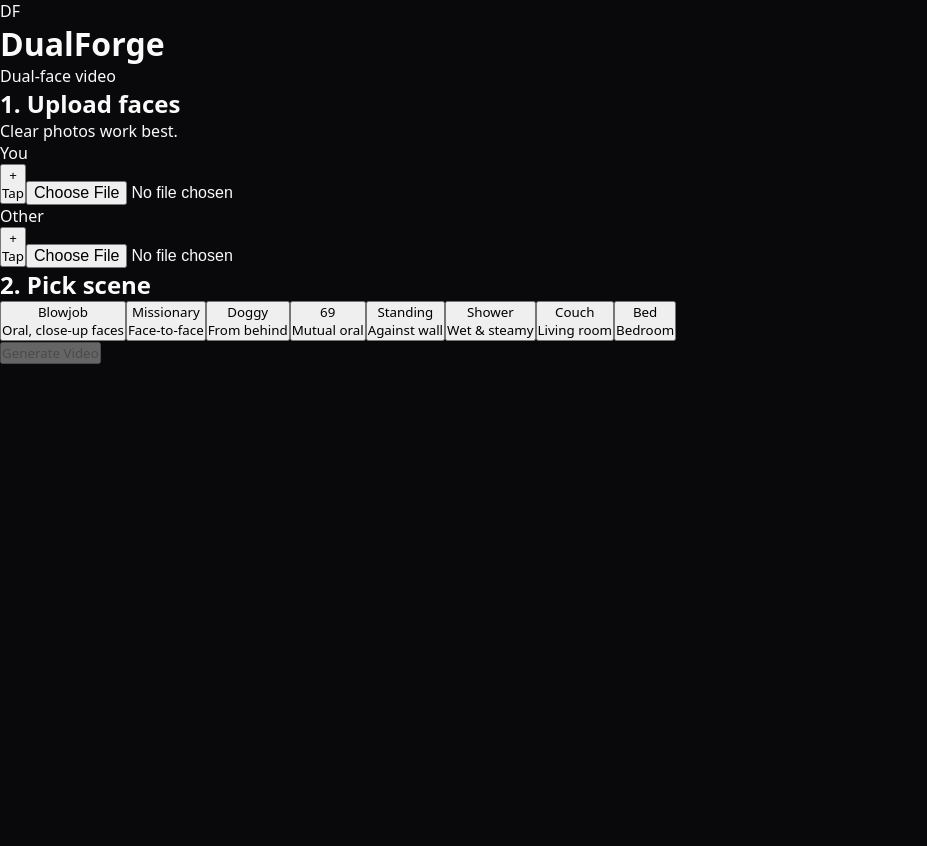
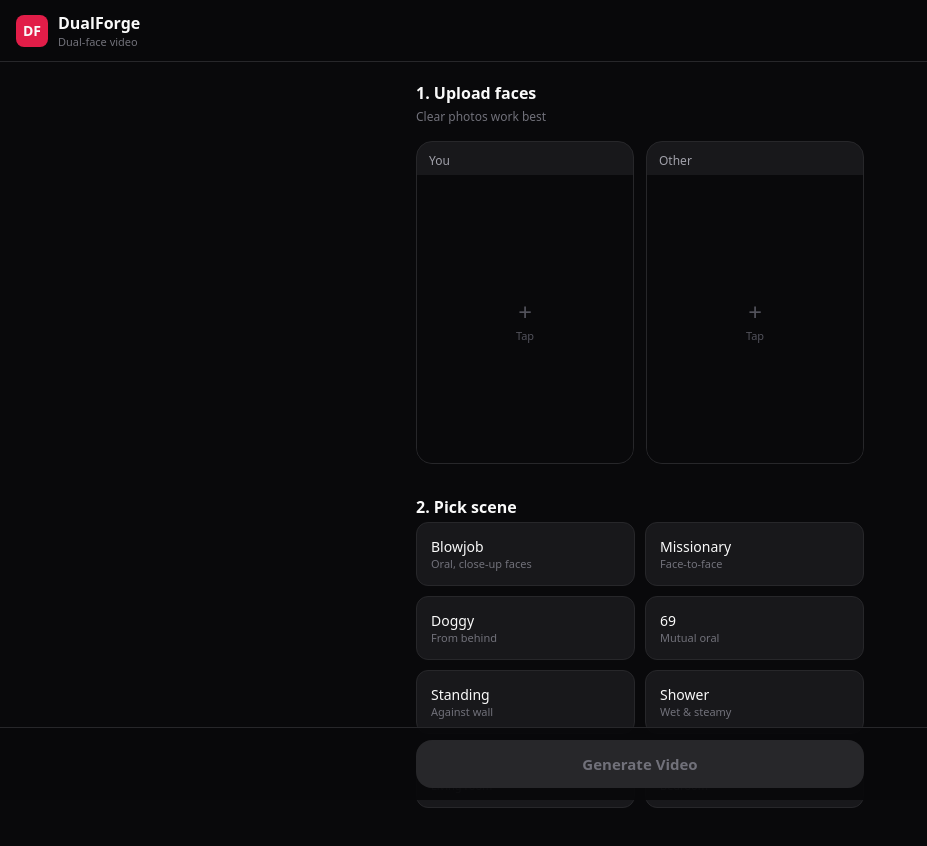
Before and after one commit to EnzoDaBully/dualforge, a Next.js app: page / in a window 1280 px wide. Shown: the top 846 px of the page, without its empty margins (0-927 px from the left). Before the commit the page ends 800 px from the top, so only its background shows below. Built offline with nearby package versions, Linux system fonts and the light colour scheme.

Commit message:
Refactor image upload logic and update styles
Refactored image upload handling and improved layout styles.

```diff
--- a/src/app/page.tsx
+++ b/src/app/page.tsx
@@ -24,10 +24,7 @@ export default function Home() {
   const fileARef = useRef<HTMLInputElement>(null);
   const fileBRef = useRef<HTMLInputElement>(null);
 
-  const handleImageUpload = (
-    e: React.ChangeEvent<HTMLInputElement>,
-    which: "A" | "B"
-  ) => {
+  const handleImageUpload = (e: React.ChangeEvent<HTMLInputElement>, which: "A" | "B") => {
     const file = e.target.files?.[0];
     if (!file) return;
     const reader = new FileReader();
@@ -54,8 +51,8 @@ export default function Home() {
       setStatus("Generating video... this can take a few minutes");
       await new Promise((r) => setTimeout(r, 2500));
       setResultUrl("https://sample-videos.com/video321/mp4/720/big_buck_bunny_720p_1mb.mp4");
-      setStatus("Done (placeholder video for now)");
-    } catch (err) {
+      setStatus("Done (placeholder for now)");
+    } catch {
       setStatus("Something went wrong.");
     } finally {
       setIsGenerating(false);
@@ -65,78 +62,90 @@ export default function Home() {
   const canGenerate = !!(imageA && imageB && selectedScene && !isGenerating);
 
   return (
-    <div className="min-h-dvh bg-zinc-950 text-zinc-100 flex flex-col">
-      <header className="sticky top-0 z-50 border-b border-zinc-800/80 bg-zinc-950/90 backdrop-blur-md pt-[env(safe-area-inset-top)]">
-        <div className="px-4 py-3 flex items-center gap-2.5">
-          <div className="w-8 h-8 rounded-lg bg-rose-600 flex items-center justify-center text-sm font-bold">DF</div>
+    <div style={{ minHeight: "100dvh", background: "#09090b", color: "#fafafa", display: "flex", flexDirection: "column", fontFamily: "system-ui, -apple-system, sans-serif" }}>
+      {/* Header */}
+      <header style={{ position: "sticky", top: 0, zIndex: 50, borderBottom: "1px solid #27272a", background: "rgba(9,9,11,0.9)", paddingTop: "env(safe-area-inset-top)" }}>
+        <div style={{ padding: "12px 16px", display: "flex", alignItems: "center", gap: 10 }}>
+          <div style={{ width: 32, height: 32, borderRadius: 8, background: "#e11d48", display: "flex", alignItems: "center", justifyContent: "center", fontWeight: 700, fontSize: 14 }}>DF</div>
           <div>
-            <h1 className="font-semibold text-base leading-tight">DualForge</h1>
-            <p className="text-[11px] text-zinc-500 leading-tight">Dual-face video</p>
+            <div style={{ fontWeight: 600, fontSize: 16 }}>DualForge</div>
+            <div style={{ fontSize: 11, color: "#71717a" }}>Dual-face video</div>
           </div>
         </div>
       </header>
 
-      <main className="flex-1 px-4 py-5 pb-28 max-w-lg mx-auto w-full">
-        <section className="mb-8">
-          <h2 className="text-base font-semibold mb-1">1. Upload faces</h2>
-          <p className="text-xs text-zinc-500 mb-4">Clear photos work best.</p>
-          <div className="grid grid-cols-2 gap-3">
-            <div className="bg-zinc-900/80 border border-zinc-800 rounded-2xl overflow-hidden">
-              <div className="px-3 pt-2.5 pb-1.5 flex justify-between">
-                <span className="text-xs font-medium text-zinc-400">You</span>
-                {imageA && <button onClick={() => setImageA(null)} className="text-[11px] text-zinc-500">Clear</button>}
+      <main style={{ flex: 1, padding: "20px 16px 120px", maxWidth: 480, margin: "0 auto", width: "100%" }}>
+        {/* Uploads */}
+        <section style={{ marginBottom: 32 }}>
+          <h2 style={{ fontSize: 16, fontWeight: 600, marginBottom: 4 }}>1. Upload faces</h2>
+          <p style={{ fontSize: 12, color: "#71717a", marginBottom: 16 }}>Clear photos work best</p>
+          <div style={{ display: "grid", gridTemplateColumns: "1fr 1fr", gap: 12 }}>
+            {/* You */}
+            <div style={{ background: "#18181b", border: "1px solid #27272a", borderRadius: 16, overflow: "hidden" }}>
+              <div style={{ padding: "10px 12px 6px", display: "flex", justifyContent: "space-between", fontSize: 12, color: "#a1a1aa" }}>
+                <span>You</span>
+                {imageA && <button onClick={() => setImageA(null)} style={{ background: "none", border: "none", color: "#71717a", fontSize: 11 }}>Clear</button>}
               </div>
-              <button type="button" onClick={() => fileARef.current?.click()} className="w-full aspect-[3/4] bg-zinc-950 flex items-center justify-center">
-                {imageA ? <img src={imageA} alt="You" className="w-full h-full object-cover" /> : <div className="text-center"><div className="text-2xl text-zinc-600">+</div><p className="text-[11px] text-zinc-500">Tap</p></div>}
+              <button onClick={() => fileARef.current?.click()} style={{ width: "100%", aspectRatio: "3/4", background: "#09090b", border: "none", display: "flex", alignItems: "center", justifyContent: "center" }}>
+                {imageA ? <img src={imageA} alt="You" style={{ width: "100%", height: "100%", objectFit: "cover" }} /> : <div style={{ textAlign: "center", color: "#52525b" }}><div style={{ fontSize: 24 }}>+</div><div style={{ fontSize: 11 }}>Tap</div></div>}
               </button>
-              <input ref={fileARef} type="file" accept="image/*" capture="user" className="hidden" onChange={(e) => handleImageUpload(e, "A")} />
+              <input ref={fileARef} type="file" accept="image/*" capture="user" style={{ display: "none" }} onChange={(e) => handleImageUpload(e, "A")} />
             </div>
-            <div className="bg-zinc-900/80 border border-zinc-800 rounded-2xl overflow-hidden">
-              <div className="px-3 pt-2.5 pb-1.5 flex justify-between">
-                <span className="text-xs font-medium text-zinc-400">Other</span>
-                {imageB && <button onClick={() => setImageB(null)} className="text-[11px] text-zinc-500">Clear</button>}
+            {/* Other */}
+            <div style={{ background: "#18181b", border: "1px solid #27272a", borderRadius: 16, overflow: "hidden" }}>
+              <div style={{ padding: "10px 12px 6px", display: "flex", justifyContent: "space-between", fontSize: 12, color: "#a1a1aa" }}>
+                <span>Other</span>
+                {imageB && <button onClick={() => setImageB(null)} style={{ background: "none", border: "none", color: "#71717a", fontSize: 11 }}>Clear</button>}
               </div>
-              <button type="button" onClick={() => fileBRef.current?.click()} className="w-full aspect-[3/4] bg-zinc-950 flex items-center justify-center">
-                {imageB ? <img src={imageB} alt="Other" className="w-full h-full object-cover" /> : <div className="text-center"><div className="text-2xl text-zinc-600">+</div><p className="text-[11px] text-zinc-500">Tap</p></div>}
+              <button onClick={() => fileBRef.current?.click()} style={{ width: "100%", aspectRatio: "3/4", background: "#09090b", border: "none", display: "flex", alignItems: "center", justifyContent: "center" }}>
+                {imageB ? <img src={imageB} alt="Other" style={{ width: "100%", height: "100%", objectFit: "cover" }} /> : <div style={{ textAlign: "center", color: "#52525b" }}><div style={{ fontSize: 24 }}>+</div><div style={{ fontSize: 11 }}>Tap</div></div>}
               </button>
-              <input ref={fileBRef} type="file" accept="image/*" className="hidden" onChange={(e) => handleImageUpload(e, "B")} />
+              <input ref={fileBRef} type="file" accept="image/*" style={{ display: "none" }} onChange={(e) => handleImageUpload(e, "B")} />
             </div>
           </div>
         </section>
 
-        <section className="mb-8">
-          <h2 className="text-base font-semibold mb-1">2. Pick scene</h2>
-          <div className="grid grid-cols-2 gap-2.5">
+        {/* Scenes */}
+        <section style={{ marginBottom: 32 }}>
+          <h2 style={{ fontSize: 16, fontWeight: 600, marginBottom: 4 }}>2. Pick scene</h2>
+          <div style={{ display: "grid", gridTemplateColumns: "1fr 1fr", gap: 10 }}>
             {SCENES.map((scene) => (
-              <button key={scene.id} type="button" onClick={() => setSelectedScene(scene.id)}
-                className={`text-left p-3.5 rounded-xl border ${selectedScene === scene.id ? "border-rose-600 bg-rose-600/15" : "border-zinc-800 bg-zinc-900/80"}`}>
-                <div className="font-medium text-sm">{scene.label}</div>
-                <div className="text-[11px] text-zinc-500">{scene.desc}</div>
+              <button key={scene.id} onClick={() => setSelectedScene(scene.id)}
+                style={{
+                  textAlign: "left", padding: 14, borderRadius: 12, border: selectedScene === scene.id ? "1px solid #e11d48" : "1px solid #27272a",
+                  background: selectedScene === scene.id ? "rgba(225,29,72,0.15)" : "#18181b", color: "#fafafa"
+                }}>
+                <div style={{ fontWeight: 500, fontSize: 14 }}>{scene.label}</div>
+                <div style={{ fontSize: 11, color: "#71717a" }}>{scene.desc}</div>
               </button>
             ))}
           </div>
         </section>
 
-        {status && <p className="text-sm text-zinc-400 mb-4 text-center">{status}</p>}
+        {status && <p style={{ textAlign: "center", color: "#a1a1aa", fontSize: 14, marginBottom: 16 }}>{status}</p>}
 
         {resultUrl && (
-          <section className="mb-8">
-            <h2 className="text-base font-semibold mb-3">Result</h2>
-            <div className="bg-zinc-900 border border-zinc-800 rounded-2xl overflow-hidden">
-              <video src={resultUrl} controls playsInline className="w-full aspect-video bg-black" autoPlay loop />
-              <div className="p-3 flex gap-2">
-                <a href={resultUrl} download className="flex-1 text-center text-sm py-2.5 rounded-xl bg-zinc-800">Download</a>
-                <button type="button" onClick={() => { setResultUrl(null); setStatus(""); }} className="flex-1 text-sm py-2.5 rounded-xl bg-zinc-800">Clear</button>
+          <section style={{ marginBottom: 32 }}>
+            <h2 style={{ fontSize: 16, fontWeight: 600, marginBottom: 12 }}>Result</h2>
+            <div style={{ background: "#18181b", border: "1px solid #27272a", borderRadius: 16, overflow: "hidden" }}>
+              <video src={resultUrl} controls playsInline style={{ width: "100%", aspectRatio: "16/9", background: "#000" }} autoPlay loop />
+              <div style={{ padding: 12, display: "flex", gap: 8 }}>
+                <a href={resultUrl} download style={{ flex: 1, textAlign: "center", padding: "10px 0", borderRadius: 10, background: "#27272a", color: "#fafafa", textDecoration: "none", fontSize: 14 }}>Download</a>
+                <button onClick={() => { setResultUrl(null); setStatus(""); }} style={{ flex: 1, padding: "10px 0", borderRadius: 10, background: "#27272a", border: "none", color: "#fafafa", fontSize: 14 }}>Clear</button>
               </div>
             </div>
           </section>
         )}
       </main>
 
-      <div className="fixed bottom-0 inset-x-0 z-40 bg-zinc-950/95 backdrop-blur-md border-t border-zinc-800 pb-[env(safe-area-inset-bottom)]">
-        <div className="px-4 py-3 max-w-lg mx-auto">
-          <button type="button" onClick={handleGenerate} disabled={!canGenerate}
-            className={`w-full py-3.5 rounded-2xl font-semibold text-sm ${canGenerate ? "bg-rose-600 text-white" : "bg-zinc-800 text-zinc-500"}`}>
+      {/* Bottom button */}
+      <div style={{ position: "fixed", bottom: 0, left: 0, right: 0, background: "rgba(9,9,11,0.95)", borderTop: "1px solid #27272a", paddingBottom: "env(safe-area-inset-bottom)" }}>
+        <div style={{ padding: "12px 16px", maxWidth: 480, margin: "0 auto" }}>
+          <button onClick={handleGenerate} disabled={!canGenerate}
+            style={{
+              width: "100%", padding: "14px 0", borderRadius: 16, border: "none", fontWeight: 600, fontSize: 15,
+              background: canGenerate ? "#e11d48" : "#27272a", color: canGenerate ? "#fff" : "#71717a"
+            }}>
             {isGenerating ? "Generating..." : "Generate Video"}
           </button>
         </div>
```
